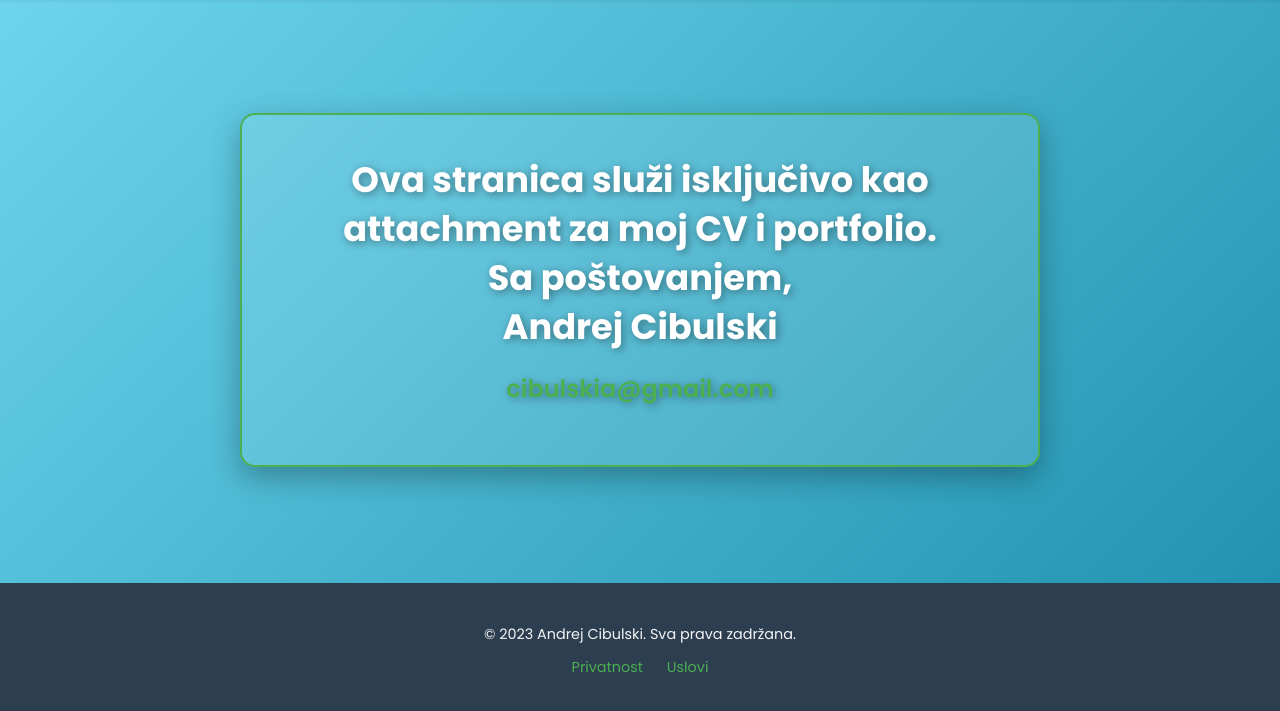
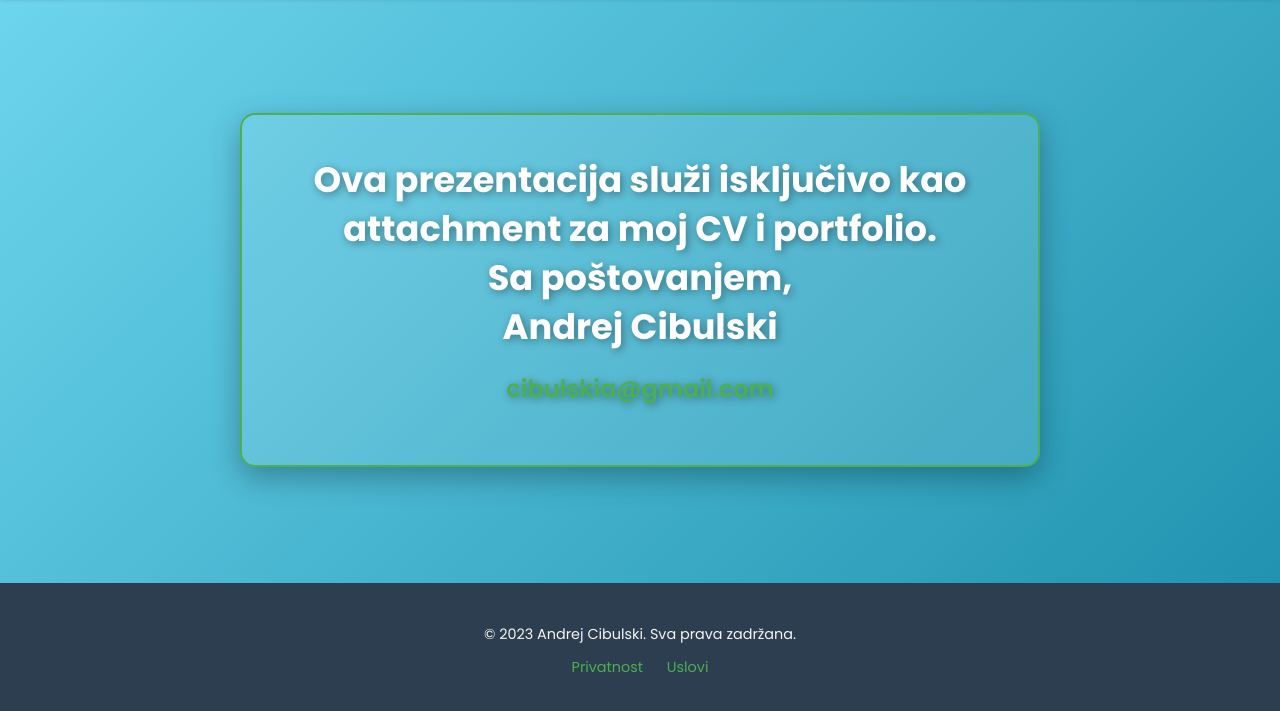
Before and after one commit to cibulskia/cibulskia.github.io, a plain HTML site: page uslovi.html in a window 1280 px wide. Shown: the part 81-792 px from the top of the page. Drawn offline with Linux system fonts and the light colour scheme.

Commit message:
Update uslovi.html

```diff
--- a/uslovi.html
+++ b/uslovi.html
@@ -191,7 +191,7 @@
     <main>
         <div class="content-box">
             <p class="main-text">
-                Ova stranica služi isključivo kao attachment za moj CV i portfolio.
+                Ova prezentacija služi isključivo kao attachment za moj CV i portfolio.
                 <br>
                 Sa poštovanjem,
                 <br>
```
